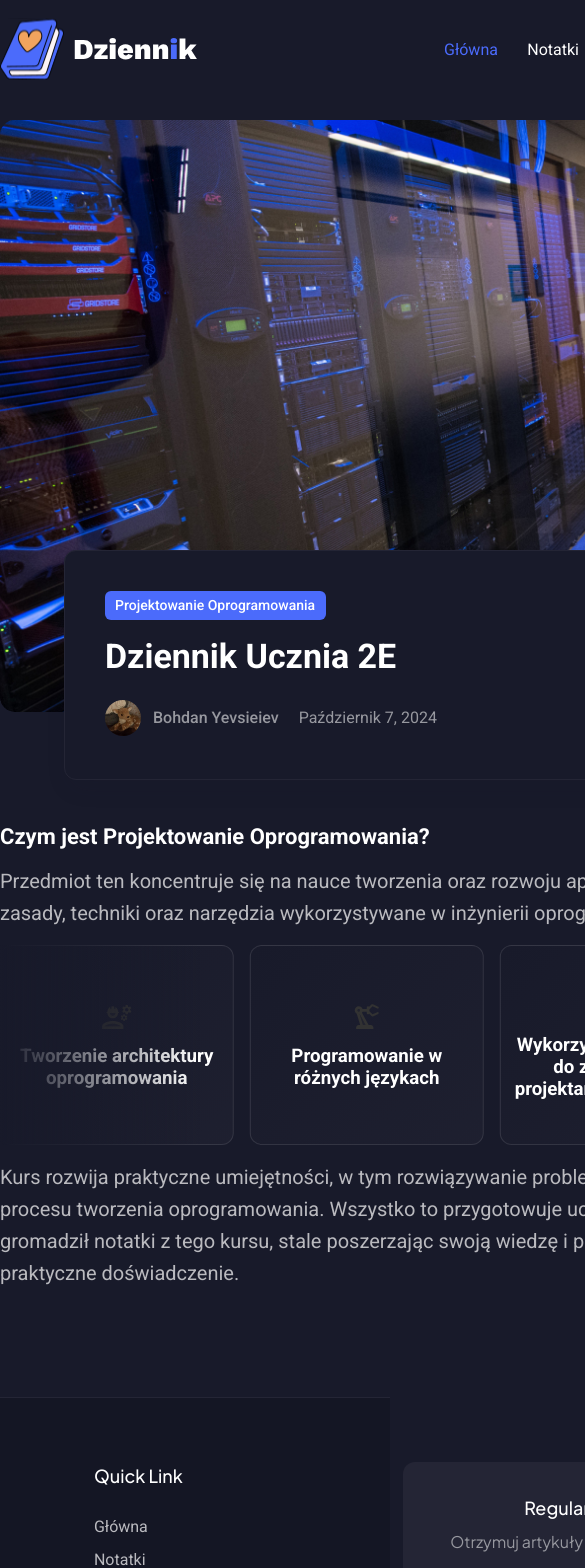
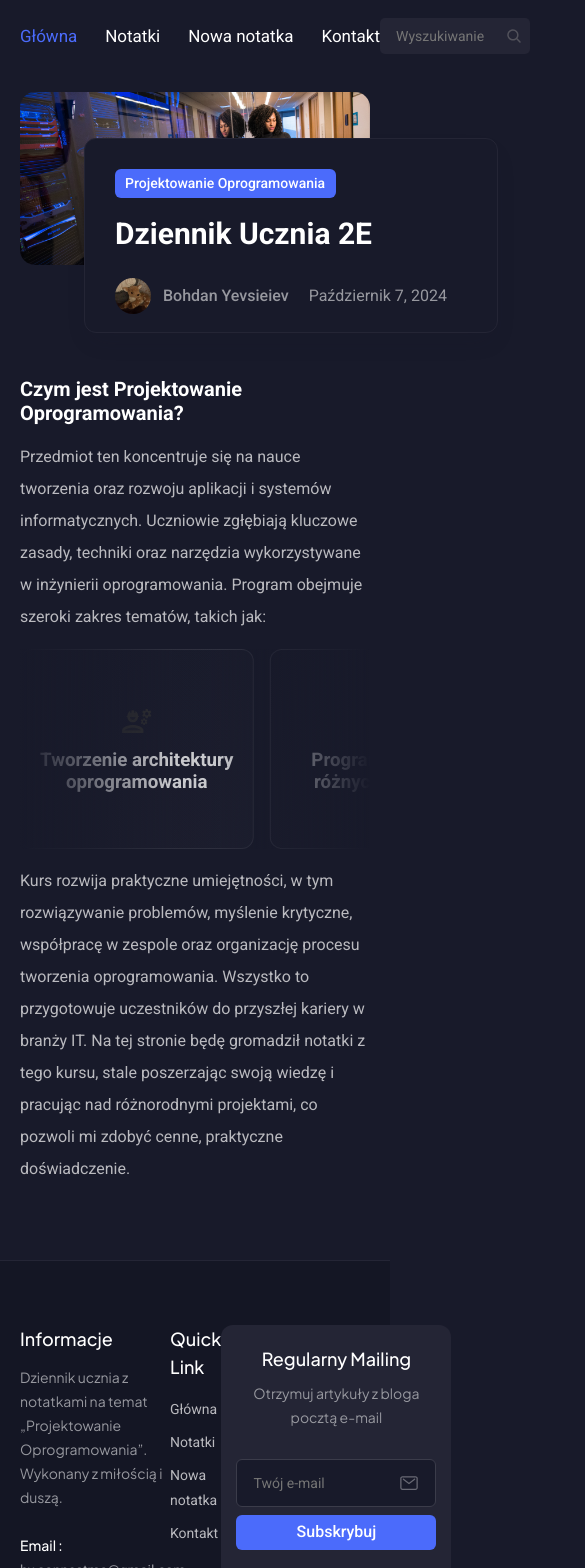
Before and after one commit to Isterya/school-diary, a React (Create React App) app: page / in a window 390 px wide. Shown: the part 20-1588 px from the top of the page, 585 px wide, since content can reach past the window. Built offline with nearby package versions, Linux system fonts and the light colour scheme.

Commit message:
v1.4: homepage adapted for all devices except mobile devices

```diff
--- a/src/components/appFooter/appFooter.scss
+++ b/src/components/appFooter/appFooter.scss
@@ -17,6 +17,7 @@
    }
 
    &__top {
+      padding: 0 20px;
       width: 1200px;
       height: 254px;
       display: flex;
@@ -192,7 +193,70 @@
    &__bottom {
       border-top: 1px solid #242535;
       margin-top: 64px;
-      padding: 32px 0px;
+      padding: 32px 20px;
       width: 1200px;
    }
 }
+
+@media (max-width: 1200px) {
+   .footer {
+      &__top {
+         width: 100%;
+      }
+
+      &__bottom {
+         width: 100%;
+      }
+   }
+}
+
+@media (max-width: 992px) {
+   .footer {
+      &__about-us {
+         width: 235px;
+      }
+
+      &__newsletter {
+         width: 250px;
+      }
+
+      &__input {
+         width: 200px;
+      }
+
+      &__btn {
+         width: 200px;
+         padding: 5px 20px;
+         height: 35px;
+      }
+   }
+}
+
+@media (max-width: 768px) {
+   .footer {
+      &__top {
+         p {
+            font-size: 14px;
+         }
+      }
+
+      &__about-us {
+         width: 150px;
+      }
+
+      &__links {
+         ul {
+            margin-top: 15px;
+         }
+
+         li {
+            font-size: 14px;
+         }
+      }
+
+      &__newsletter {
+         width: 230px;
+         padding: 20px;
+      }
+   }
+}
--- a/src/components/appNavigation/appNavigation.scss
+++ b/src/components/appNavigation/appNavigation.scss
@@ -62,3 +62,32 @@
       }
    }
 }
+
+@media (max-width: 1200px) {
+   .menu {
+      &-list {
+         width: 400px;
+      }
+
+      &__item {
+         font-size: 19px;
+      }
+   }
+}
+
+@media (max-width: 992px) {
+   .menu {
+      &-list {
+         width: 360px;
+      }
+
+      &-logo {
+         width: 150px;
+         height: auto;
+      }
+
+      &__item {
+         font-size: 17px;
+      }
+   }
+}
--- a/src/components/pages/HomePage/HomePage.js
+++ b/src/components/pages/HomePage/HomePage.js
@@ -19,11 +19,6 @@ import './homePage.scss';
 const renderCards = () => {
    return (
       <>
-         <Helmet>
-            <meta name="description" content="Dziennik Website" />
-            <title>Dziennik | Home</title>
-         </Helmet>
-
          <li className="info__card">
             <img src={planningIcon} alt="planning" />
             <h3>Planowanie i analiza wymagań projektowych</h3>
@@ -59,6 +54,11 @@ const renderCards = () => {
 const HomePage = () => {
    return (
       <>
+      <Helmet>
+            <meta name="description" content="Dziennik Website" />
+            <title>Dziennik | Home</title>
+         </Helmet>
+
          <div className="container">
             <AppNavigation />
             <section className="promo">
--- a/src/components/pages/HomePage/homePage.scss
+++ b/src/components/pages/HomePage/homePage.scss
@@ -165,3 +165,59 @@
       color: $article-text-color;
    }
 }
+
+@media (max-width: 1200px) {
+   .promo {
+      &__tag {
+         width: 278px;
+         font-size: 18px;
+      }
+   }
+}
+
+@media (max-width: 992px) {
+   .info {
+      padding: 108px 0 75px 0;
+
+      &__header {
+         font-size: 20px;
+      }
+
+      &__descr {
+         font-size: 17px;
+      }
+
+      &__summary {
+         font-size: 17px;
+      }
+   }
+}
+
+@media (max-width: 768px) {
+   .promo {
+      &__content {
+         padding: 30px;
+         width: 414px;
+         height: 195px;
+      }
+
+      &__tag {
+         width: 221px;
+         font-size: 14px;
+      }
+
+      &__title {
+         font-size: 30px;
+      }
+   }
+
+   .info {
+      &__descr {
+         font-size: 16px;
+      }
+
+      &__summary {
+         font-size: 16px;
+      }
+   }
+}
--- a/src/components/searchPanel/searchPanel.scss
+++ b/src/components/searchPanel/searchPanel.scss
@@ -75,3 +75,23 @@
       }
    }
 }
+
+@media (max-width: 1200px) {
+   .menu-search__input {
+      width: 200px;
+
+      input {
+         font-size: 17px;
+      }
+   }
+}
+
+@media (max-width: 992px) {
+   .menu-search__input {
+      width: 150px;
+
+      input {
+         font-size: 14px;
+      }
+   }
+}
--- /dev/null
+++ b/src/style/media.scss
@@ -0,0 +1,5 @@
+@media (max-width: 1200px) {
+}
+
+@media (max-width: 992px) {
+}
--- a/src/style/style.scss
+++ b/src/style/style.scss
@@ -37,4 +37,11 @@ html {
 .container {
    width: 1200px;
    margin: 0 auto;
+   padding: 0 20px;
 }
+
+@media (max-width: 1200px) {
+   .container {
+      width: 100%;
+   }
+}
```
Also changed, not shown: 1 other file (tests, documents, lock files or other folders).
